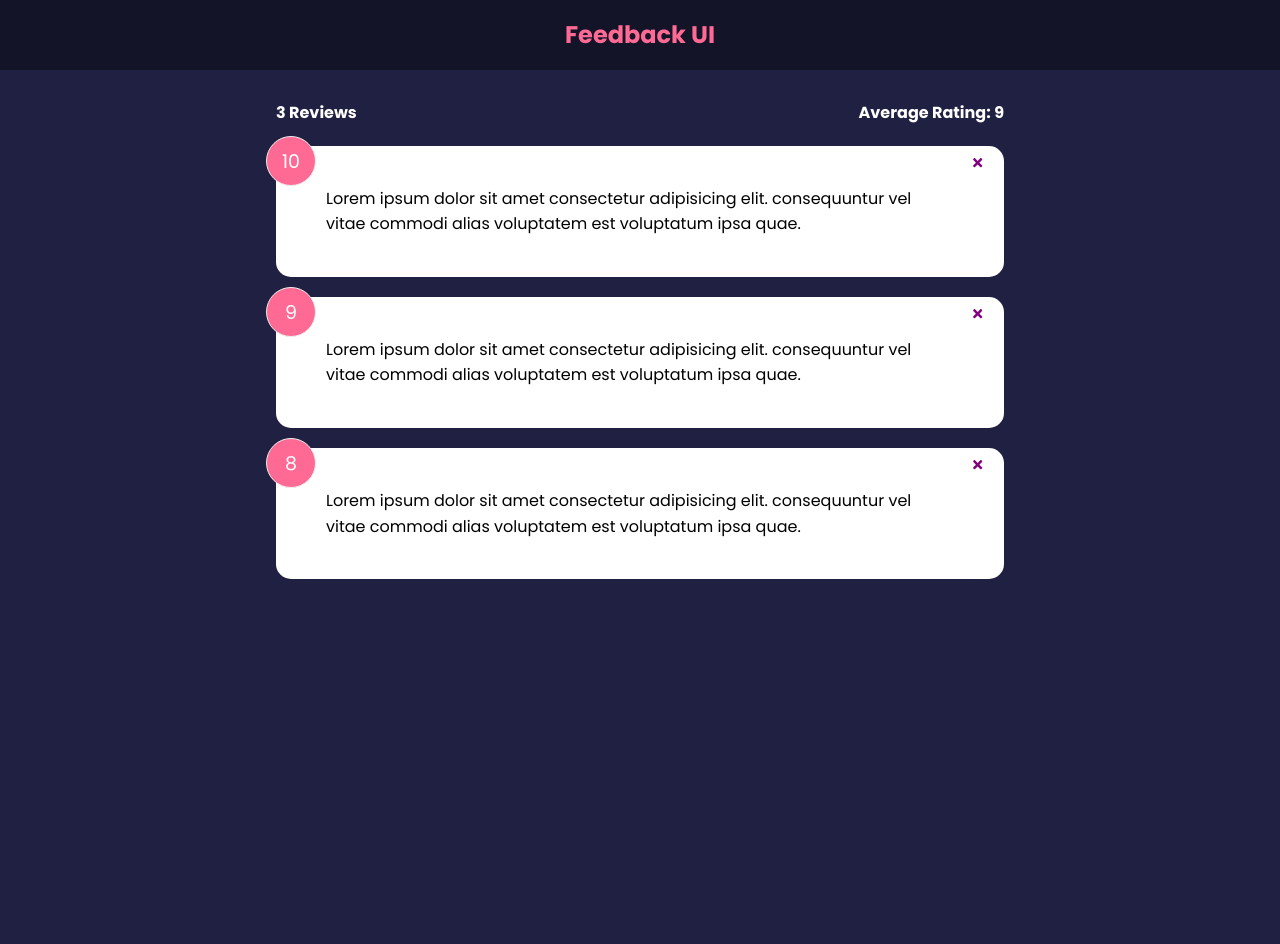
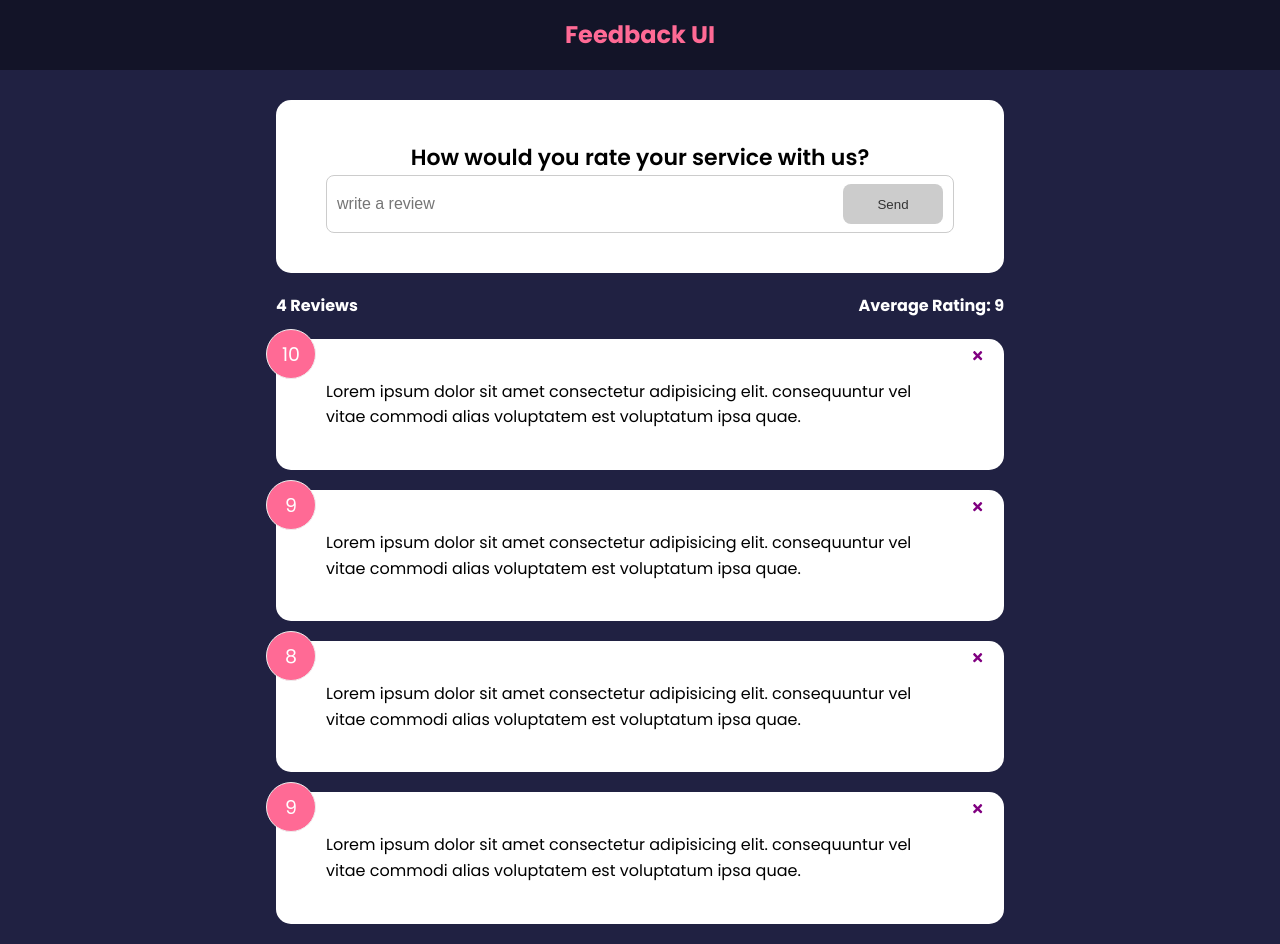
Before and after one commit to M4I5H4/react-2022-feedback-app, a React (Create React App) app: page / in a window 1280 px wide. Before the commit the page ends 800 px from the top, so only its background shows below. Built offline with nearby package versions, Linux system fonts and the light colour scheme.

Commit message:
added form and button components

```diff
--- a/src/App.js
+++ b/src/App.js
@@ -3,6 +3,7 @@
 import FeedbackList from './components/FeedbackList';
 import FeedbackData from './data/FeedbackData';
 import FeedbackStats from './components/FeedbackStats';
+import FeedbackForm from './components/FeedbackForm';
 
 function App() {
   const [feedback, setFeedback] =
@@ -24,6 +25,7 @@
     <>
       <Header />
       <div className='container'>
+        <FeedbackForm />
         <FeedbackStats feedback={feedback}/>
         <FeedbackList
           feedback={feedback}
--- /dev/null
+++ b/src/components/FeedbackForm.jsx
@@ -0,0 +1,40 @@
+import { useState } from "react"
+import Card from "./shared/Card"
+import Button from "./shared/Button"
+
+function FeedbackForm () {
+    const [text, setText] = useState('')
+    const [btnDisabled, setBtnDisabled] = useState(true)
+    const [message, setMessage] = useState('')
+    // allow text to be typed in the box and held - connect with onChange in the input
+    const handleTextChange = (e) =>{
+        if(text === ''){
+            setBtnDisabled(true)
+            setMessage(null)
+        } else if(text !== '' && text.trim().length <= 10){
+            setBtnDisabled(true)
+            setMessage('Text must be as least 10 characters')
+        }else {
+            setBtnDisabled(false)
+            setMessage(null)
+        }
+        setText(e.target.value)
+    }
+
+  return (
+    <Card>
+        <form>
+            <h2>How would you rate your service with us?</h2>
+            {/* todo = add rating select */}
+            <div className="input-group">
+                <input onChange={handleTextChange} type="text" placeholder="write a review" value={text}/>
+                <Button type="submit" isDisabled={btnDisabled} version="primary">Send</Button>
+            </div>
+            {message && <div className="message">{message}</div>}
+        </form>
+    </Card>
+
+  )
+}
+
+export default FeedbackForm
--- a/src/components/FeedbackItem.jsx
+++ b/src/components/FeedbackItem.jsx
@@ -9,6 +9,7 @@
 
   return (
     <Card>
+    {/* theses are the 'children' passed into the Card styling componet */}
         <div className="num-display">{item.rating}</div>
         <button onClick={() => handleDelete(item.id)} className="close"><FaTimes color="purple"/></button>
         <div className="text-display">{item.text}</div>
--- /dev/null
+++ b/src/components/shared/Button.jsx
@@ -0,0 +1,26 @@
+//children - wrapping the componet around whatever text will be used for the button
+//version - primary or secondary classes
+//type - if it is a submit button or regular button
+//isDisabled - if set to true the button will be disabled
+import PropTypes from 'prop-types'
+
+function Button({children, version, type, isDisabled}) {
+  return (
+    <button type={type} disabled={isDisabled} className={`btn btn-${version}`}>{children}</button>
+  )
+}
+
+Button.defalutProps = {
+    version: 'primary',
+    type: 'button',
+    isDisabled: false,
+}
+
+Button.propTypes = {
+    children: PropTypes.node.isRequired,
+    version: PropTypes.string,
+    type: PropTypes.string,
+    isDisabled: PropTypes.bool,
+}
+
+export default Button
--- a/src/data/FeedbackData.js
+++ b/src/data/FeedbackData.js
@@ -14,6 +14,11 @@
         rating: 8,
         text: 'Lorem ipsum dolor sit amet consectetur adipisicing elit. consequuntur vel vitae commodi alias voluptatem est voluptatum ipsa quae.',
       },
+      {
+        id: 4,
+        rating: 9,
+        text: 'Lorem ipsum dolor sit amet consectetur adipisicing elit. consequuntur vel vitae commodi alias voluptatem est voluptatum ipsa quae.',
+      },
 ]
 
 export default FeedbackData
```
